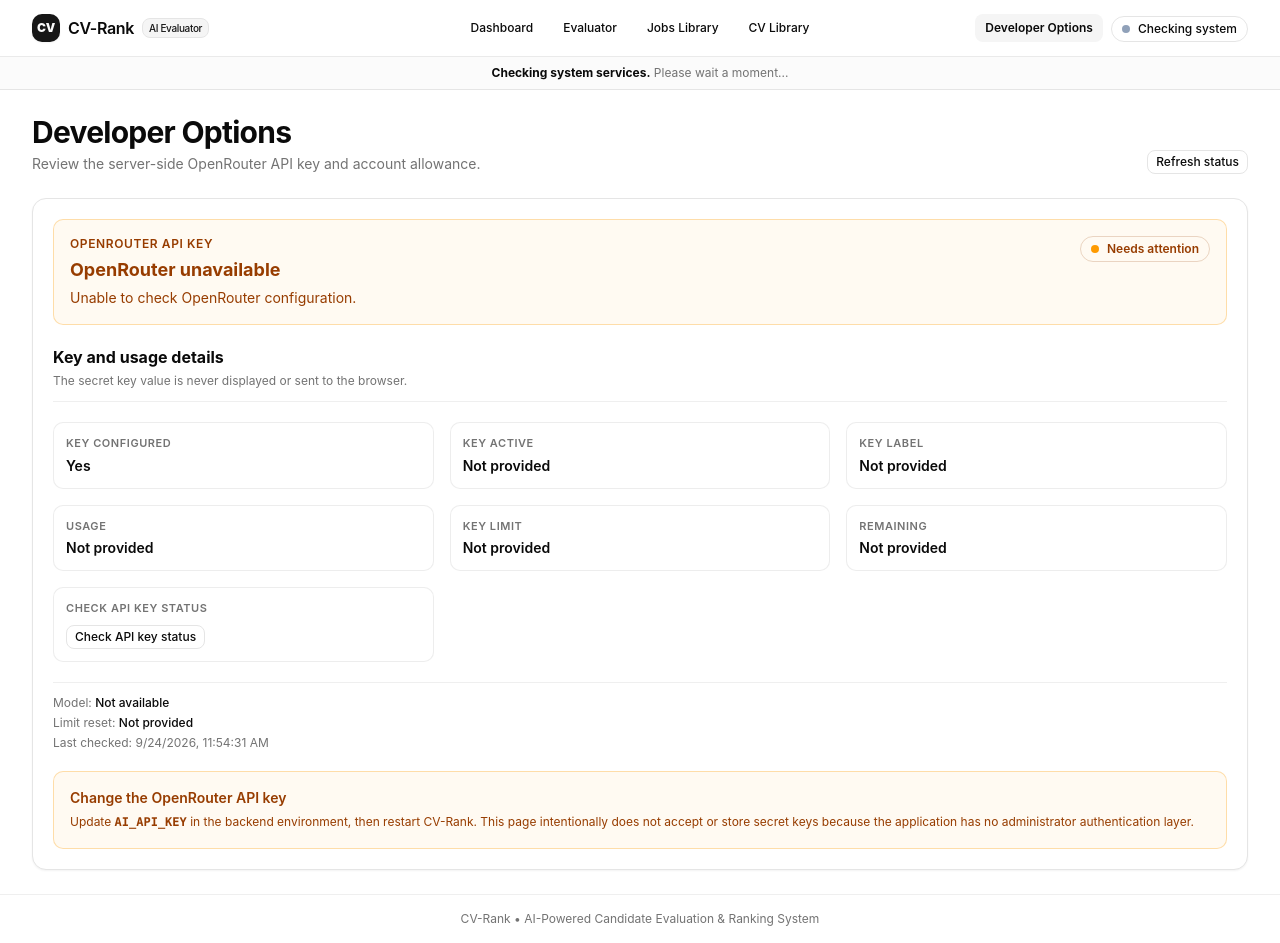
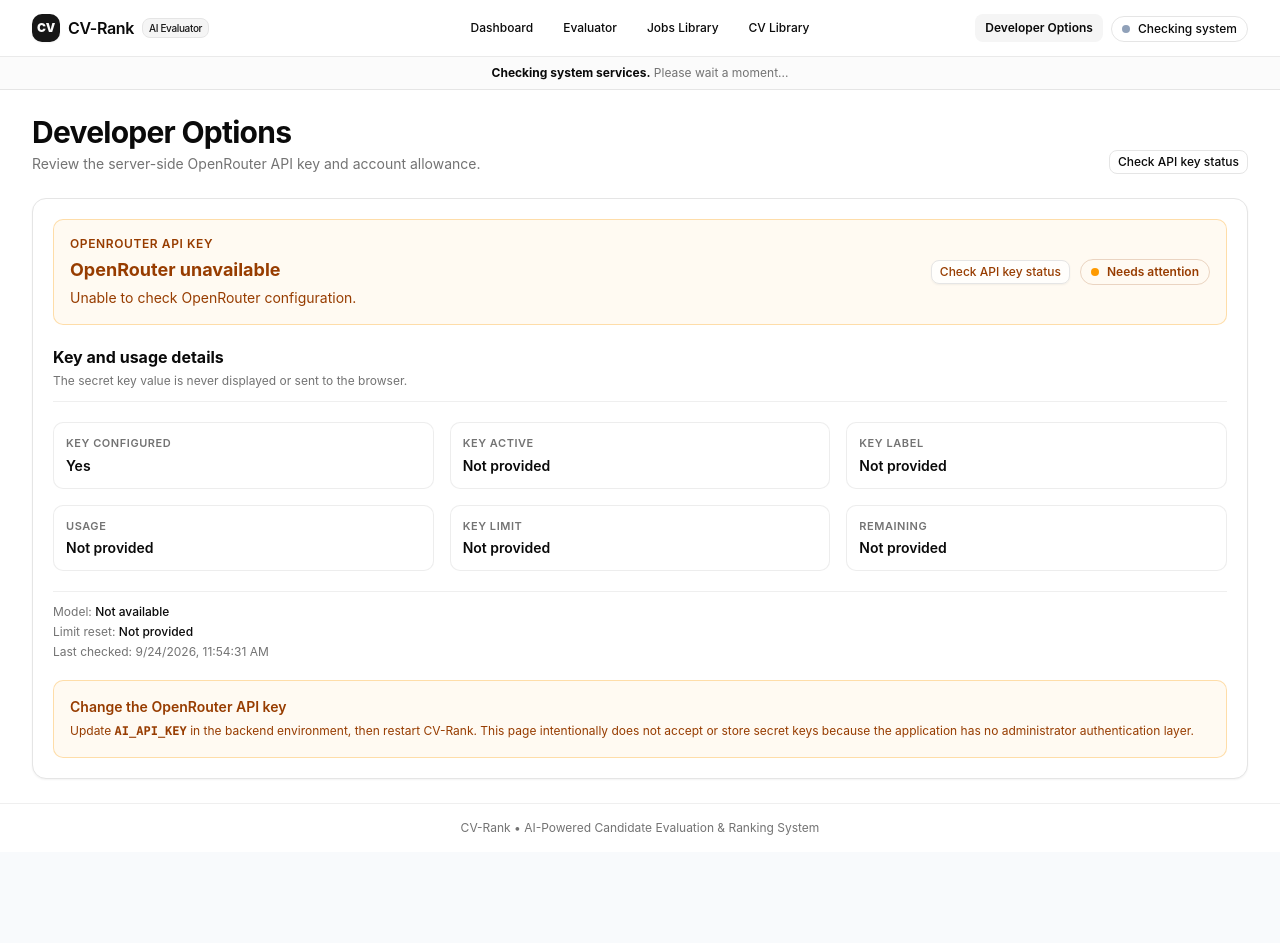
Before and after one commit to pathummadhusanka/CV-Rank, a React (Vite) app in the folder src/frontend/: page /developer-options in a window 1280 px wide. After the commit the page ends 852 px from the top, so only its background shows below. Built offline with nearby package versions, Linux system fonts and the light colour scheme; no server answers.

Commit message:
style(dev-options): move Check API key status button to top of OpenRouter section

```diff
--- a/src/frontend/src/pages/DeveloperOptionsPage.tsx
+++ b/src/frontend/src/pages/DeveloperOptionsPage.tsx
@@ -36,22 +36,27 @@
 					<p className="text-sm text-muted-foreground">Review the server-side OpenRouter API key and account allowance.</p>
 				</div>
 				<Button variant="outline" size="sm" onClick={checkHealth} disabled={isChecking}>
-					{isChecking ? "Checking..." : "Refresh status"}
+					{isChecking ? "Checking status..." : "Check API key status"}
 				</Button>
 			</div>
 
 			<section className="space-y-5 rounded-xl border border-border bg-card p-5 shadow-xs">
 				<div className={`rounded-lg border p-4 ${statusTone}`}>
-				<div className="flex flex-col justify-between gap-3 sm:flex-row sm:items-start">
+					<div className="flex flex-col justify-between gap-3 sm:flex-row sm:items-center">
 						<div>
 							<p className="text-xs font-semibold uppercase tracking-wider">OpenRouter API Key</p>
 							<h2 className="mt-1 text-lg font-bold">{statusLabels[status]}</h2>
 							<p className="mt-1 text-sm">{aiHealth?.message ?? "Unable to check OpenRouter configuration."}</p>
 						</div>
+						<div className="flex flex-wrap items-center gap-2.5">
+							<Button variant="outline" size="sm" className="bg-background/80 text-xs shadow-xs" onClick={checkHealth} disabled={isChecking}>
+								{isChecking ? "Checking status..." : "Check API key status"}
+							</Button>
 							<span className="inline-flex w-fit items-center gap-2 rounded-full border border-current/20 px-2.5 py-1 text-xs font-semibold">
 								<span className={`size-2 rounded-full ${isReady ? "bg-emerald-500" : ["rate_limited", "provider_unavailable"].includes(status) ? "bg-amber-500" : "bg-rose-500"}`} />
 								{isReady ? "Working" : "Needs attention"}
 							</span>
+						</div>
 					</div>
 				</div>
 				<div className="border-b border-border/60 pb-3">
@@ -65,12 +70,6 @@
 					<Detail label="Usage" value={formatAmount(aiHealth?.usage)} />
 					<Detail label="Key limit" value={formatAmount(aiHealth?.limit)} />
 					<Detail label="Remaining" value={formatAmount(aiHealth?.limit_remaining)} />
-					<div className="rounded-lg border border-border/70 bg-background p-3 flex flex-col justify-between">
-						<p className="text-[11px] font-semibold uppercase tracking-wider text-muted-foreground">Check API key status</p>
-						<Button variant="outline" size="sm" className="mt-2 w-fit text-xs" onClick={checkHealth} disabled={isChecking}>
-							{isChecking ? "Checking status..." : "Check API key status"}
-						</Button>
-					</div>
 				</div>
 				<div className="border-t border-border/60 pt-3 text-xs text-muted-foreground">
 					<p>Model: <span className="font-medium text-foreground">{aiHealth?.model ?? "Not available"}</span></p>
```
Lines whose indentation alone changed are shown as unchanged.
